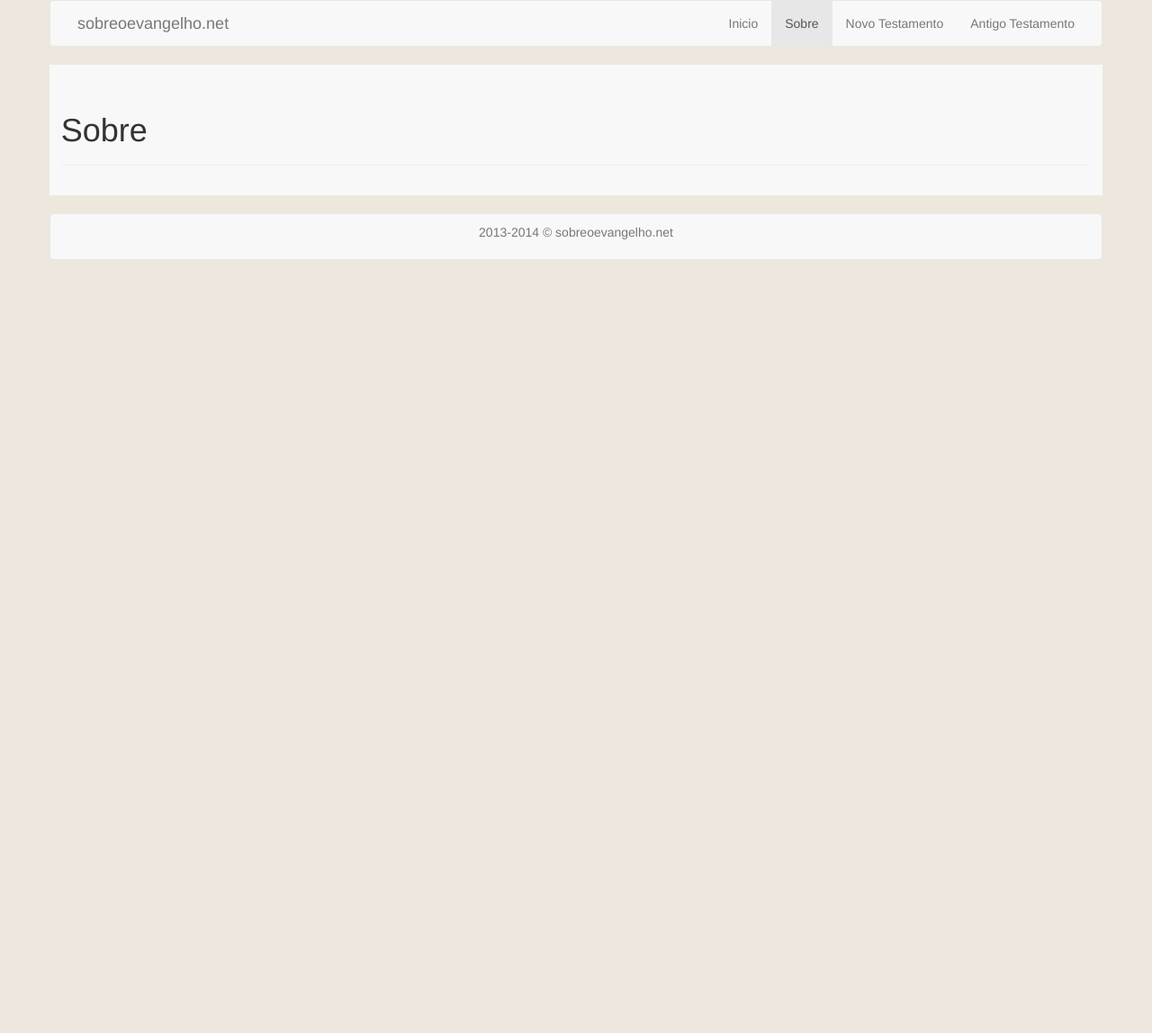
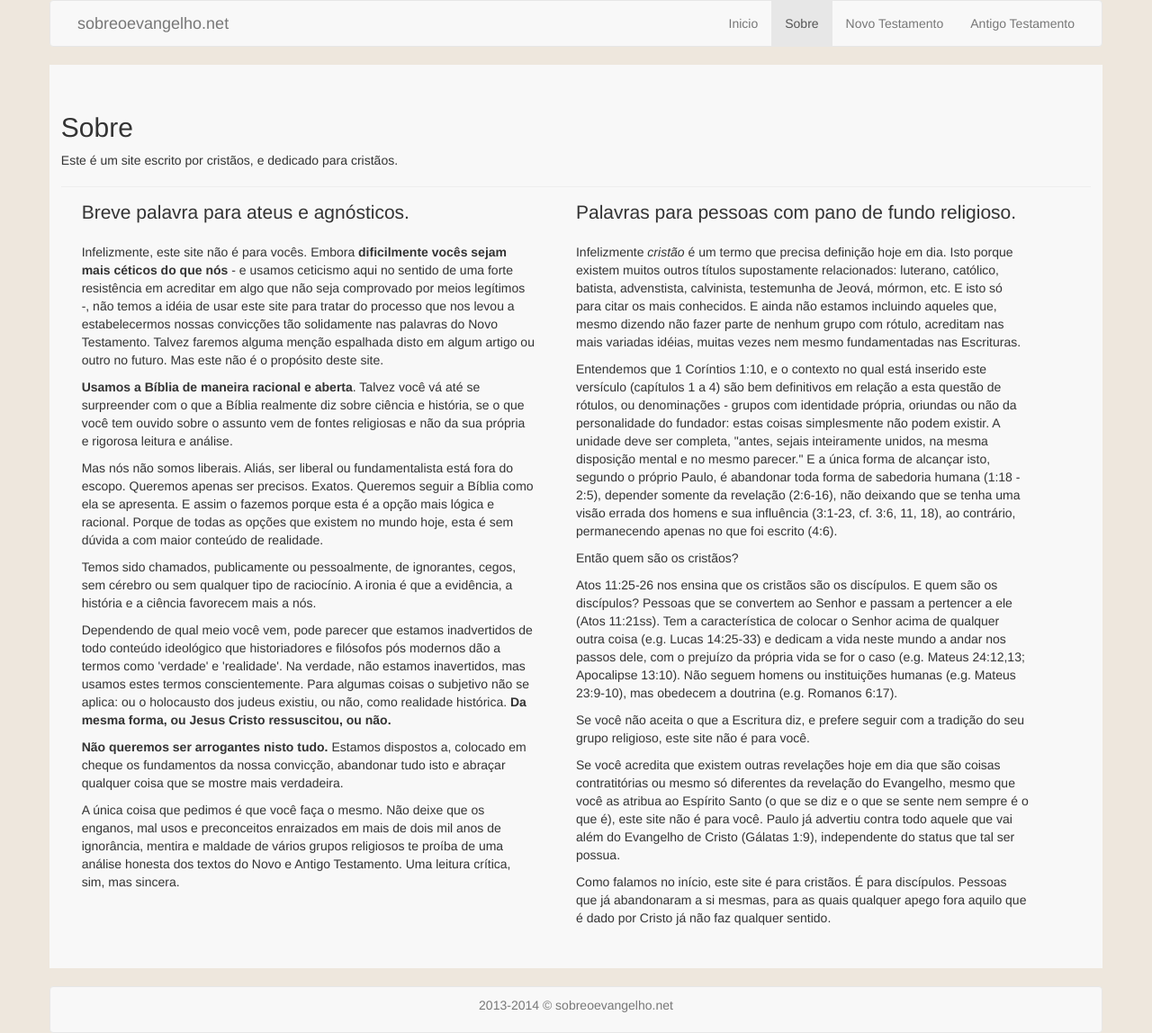
Before and after one commit to sobreoevangelho/sobreoevangelho.github.io, a Jekyll site: the page built from sobre.html, in a window 1280 px wide. Shown: the whole page at 90% size. Built offline with Jekyll 4.4.1, drawn with Linux system fonts in a browser that asks for light colours; Markdown is read by kramdown in place of the engine named in the settings; before the commit the page ends 900 px from its top, so only the background shows below that.

Commit message:
Quem somos.

```diff
--- a/antigo-testamento/index.html
+++ b/antigo-testamento/index.html
@@ -13,7 +13,7 @@ title: sobreoevangelho.net
         <div class="panel panel-default pentateuch">
             <div class="panel-heading">Pentateuco</div>
             <ul class="list-unstyled panel-body">
-                <li><a href="genesis">Genesis</a></li>
+                <li><a href="genesis">Gênesis</a></li>
                 <li><a href="exodo">Êxodo</a></li>
                 <li>Levítico</li>
                 <li>Números</li>
--- a/css/index.css
+++ b/css/index.css
@@ -50,7 +50,7 @@ body {
 }
 
 .home p {
-	font-size: 1.1em !important;
+	font-size: 1.0em !important;
 }
 
 .content {
--- a/sobre.html
+++ b/sobre.html
@@ -6,7 +6,28 @@ title: sobreoevangelho.net
 {% include cabecalho.html param="about" %}
 
 <div class="content container">
-    <div class="page-header">
-      <h1>Sobre <small><!--<a href="/about">(english)</a>--></small></h1>
-    </div>
+	<div class="page-header">
+		<h2>Sobre</h2>
+		<p>Este é um site escrito por cristãos, e dedicado para cristãos.</p>
+		<div class="pull-left" style="width: 48%; padding: 2%;">
+			<p class="lead">Breve palavra para ateus e agnósticos.</p>
+			<p>Infelizmente, este site não é para vocês. Embora <strong>dificilmente vocês sejam mais céticos do que nós</strong> - e usamos ceticismo aqui no sentido de uma forte resistência em acreditar em algo que não seja comprovado por meios legítimos -, não temos a idéia de usar este site para tratar do processo que nos levou a estabelecermos nossas convicções tão solidamente nas palavras do Novo Testamento. Talvez faremos alguma menção espalhada disto em algum artigo ou outro no futuro. Mas este não é o propósito deste site.</p>
+			<p><strong>Usamos a Bíblia de maneira racional e aberta</strong>. Talvez você vá até se surpreender com o que a Bíblia realmente diz sobre ciência e história, se o que você tem ouvido sobre o assunto vem de fontes religiosas e não da sua própria e rigorosa leitura e análise.</p>
+			<p>Mas nós não somos liberais. Aliás, ser liberal ou fundamentalista está fora do escopo. Queremos apenas ser precisos. Exatos. Queremos seguir a Bíblia como ela se apresenta. E assim o fazemos porque esta é a opção mais lógica e racional. Porque de todas as opções que existem no mundo hoje, esta é sem dúvida a com maior conteúdo de realidade.</p>
+			<p>Temos sido chamados, publicamente ou pessoalmente, de ignorantes, cegos, sem cérebro ou sem qualquer tipo de raciocínio. A ironia é que a evidência, a história e a ciência favorecem mais a nós. </p>
+			<p>Dependendo de qual meio você vem, pode parecer que estamos inadvertidos de todo conteúdo ideológico que historiadores e filósofos pós modernos dão a termos como 'verdade' e 'realidade'. Na verdade, não estamos inavertidos, mas usamos estes termos conscientemente. Para algumas coisas o subjetivo não se aplica: ou o holocausto dos judeus existiu, ou não, como realidade histórica. <strong>Da mesma forma, ou Jesus Cristo ressuscitou, ou não.</strong> </p>
+			<p><strong>Não queremos ser arrogantes nisto tudo. </strong>Estamos dispostos a, colocado em cheque os fundamentos da nossa convicção, abandonar tudo isto e abraçar qualquer coisa que se mostre mais verdadeira. </p>
+			<p>A única coisa que pedimos é que você faça o mesmo. Não deixe que os enganos, mal usos e preconceitos enraizados em mais de dois mil anos de ignorância, mentira e maldade de vários grupos religiosos te proíba de uma análise honesta dos textos do Novo e Antigo Testamento. Uma leitura crítica, sim, mas sincera. </p>
+		</div>
+		<div class="pull-left" style="width: 48%; padding: 2%;">
+			<p class="lead">Palavras para pessoas com pano de fundo religioso.</p>
+			<p>Infelizmente <em>cristão</em> é um termo que precisa definição hoje em dia. Isto porque existem muitos outros títulos supostamente relacionados: luterano, católico, batista, advenstista, calvinista, testemunha de Jeová, mórmon, etc. E isto só para citar os mais conhecidos. E ainda não estamos incluindo aqueles que, mesmo dizendo não fazer parte de nenhum grupo com rótulo, acreditam nas mais variadas idéias, muitas vezes nem mesmo fundamentadas nas Escrituras.</p>
+			<p>Entendemos que 1 Coríntios 1:10, e o contexto no qual está inserido este versículo (capítulos 1 a 4) são bem definitivos em relação a esta questão de rótulos, ou denominações - grupos com identidade própria, oriundas ou não da personalidade do fundador: estas coisas simplesmente não podem existir. A unidade deve ser completa, "antes, sejais inteiramente unidos, na mesma disposição mental e no mesmo parecer." E a única forma de alcançar isto, segundo o próprio Paulo, é abandonar toda forma de sabedoria humana (1:18 - 2:5), depender somente da revelação (2:6-16), não deixando que se tenha uma visão errada dos homens e sua influência (3:1-23, cf. 3:6, 11, 18), ao contrário, permanecendo apenas no que foi escrito (4:6). </p>
+			<p>Então quem são os cristãos?</p>
+			<p>Atos 11:25-26 nos ensina que os cristãos são os discípulos. E quem são os discípulos? Pessoas que se convertem ao Senhor e passam a pertencer a ele (Atos 11:21ss). Tem a característica de colocar o Senhor acima de qualquer outra coisa (e.g. Lucas 14:25-33) e dedicam a vida neste mundo a andar nos passos dele, com o prejuízo da própria vida se for o caso (e.g. Mateus 24:12,13; Apocalipse 13:10). Não seguem homens ou instituições humanas (e.g. Mateus 23:9-10), mas obedecem a doutrina (e.g. Romanos 6:17).</p>
+			<p>Se você não aceita o que a Escritura diz, e prefere seguir com a tradição do seu grupo religioso, este site não é para você. </p>
+			<p>Se você acredita que existem outras revelações hoje em dia que são coisas contratitórias ou mesmo só diferentes da revelação do Evangelho, mesmo que você as atribua ao Espírito Santo (o que se diz e o que se sente nem sempre é o que é), este site não é para você. Paulo já advertiu contra todo aquele que vai além do Evangelho de Cristo (Gálatas 1:9), independente do status que tal ser possua. </p>
+			<p>Como falamos no início, este site é para cristãos. É para discípulos. Pessoas que já abandonaram a si mesmas, para as quais qualquer apego fora aquilo que é dado por Cristo já não faz qualquer sentido.</p>
+		</div>
+	</div>
 </div>
```
